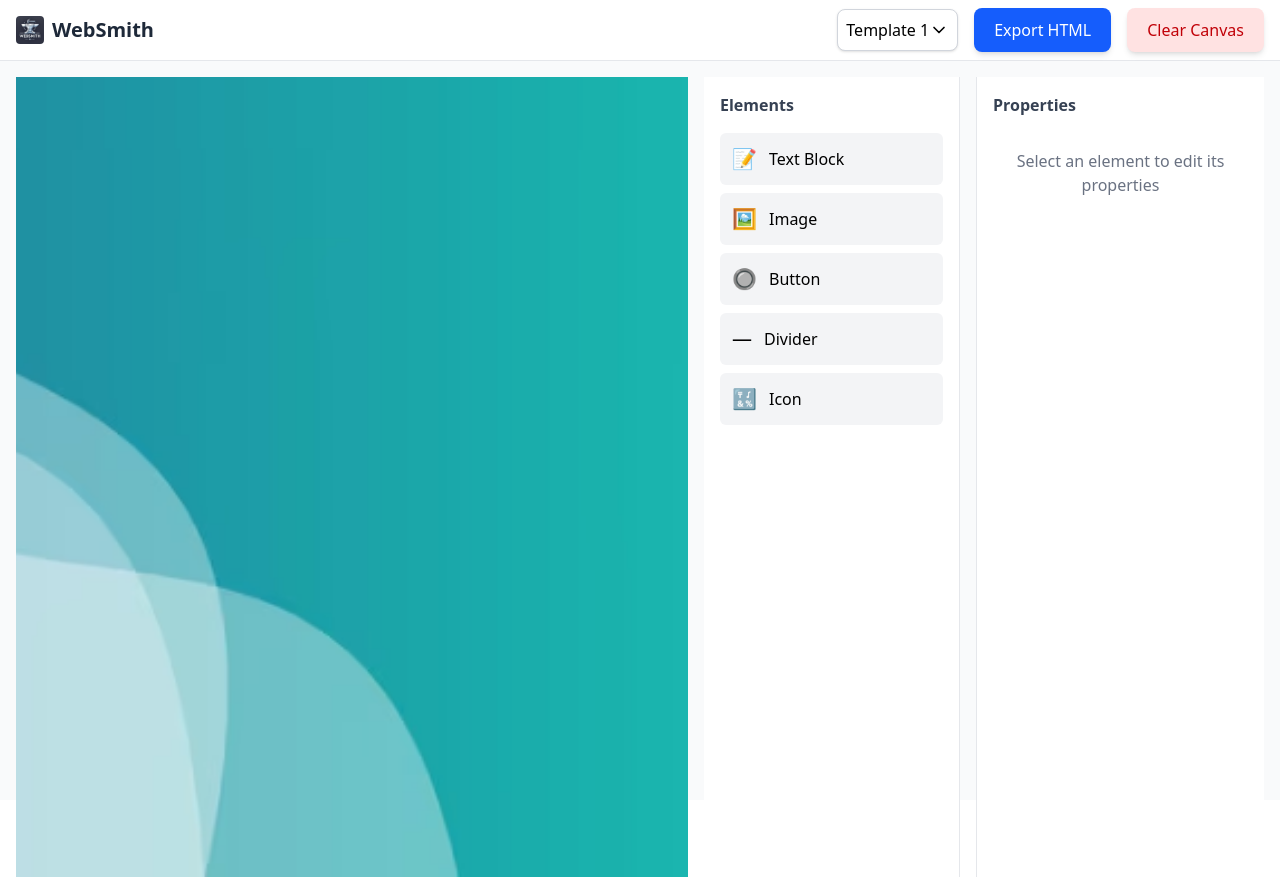
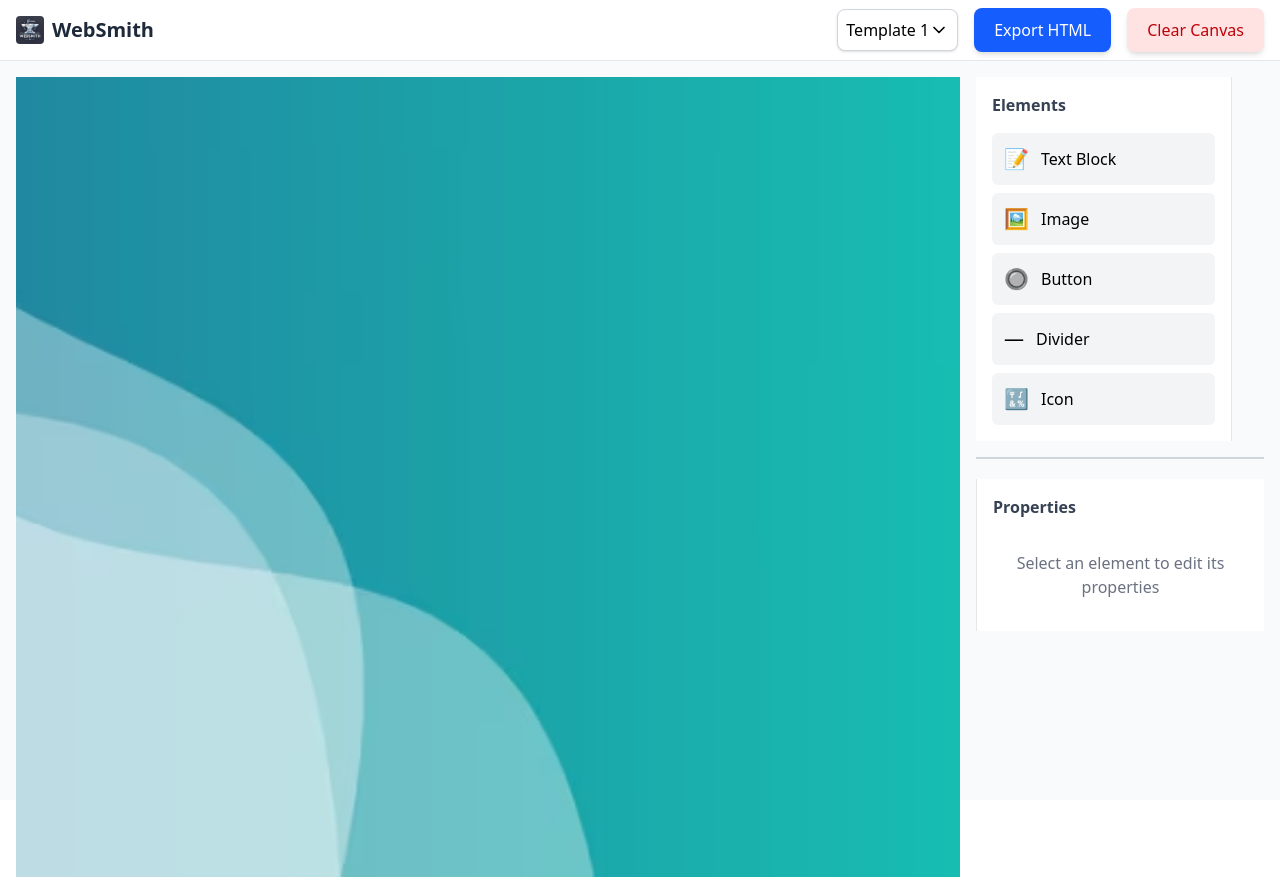
Before and after one commit to EcstaticFly/WebSmith, a React (Vite) app: page / in a window 1280 px wide. Built offline with nearby package versions, Linux system fonts and the light colour scheme.

Commit message:
Refactor Canvas component styles and structure; update Home layout for better responsiveness

```diff
--- a/index.html
+++ b/index.html
@@ -4,7 +4,7 @@
     <meta charset="UTF-8" />
     <link rel="icon" type="image/svg+xml" href="/WebSmith.webp" />
     <meta name="viewport" content="width=device-width, initial-scale=1.0" />
-    <title>Web Smith</title>
+    <title>WebSmith</title>
   </head>
   <body>
     <div id="root"></div>
--- a/src/components/Canvas.jsx
+++ b/src/components/Canvas.jsx
@@ -1,4 +1,4 @@
-import React from "react";
+import React, { useMemo } from "react";
 import { availableIcons } from "../configs";
 
 const Canvas = ({
@@ -10,6 +10,15 @@ const Canvas = ({
   selectedElement,
   setSelectedElement,
 }) => {
+
+  const canvasStyle = useMemo(() => ({
+    width: "100vw",
+    height: "100vh",
+    backgroundImage: `url(${selectedTheme})`,
+    backgroundSize: "cover",
+    backgroundPosition: "center",
+  }), [selectedTheme]);
+
   const handleCanvasClick = (e) => {
     // Check if we're clicking directly on the canvas or on its immediate child div
     // which serves as the canvas container
@@ -49,7 +58,6 @@ const Canvas = ({
       pointerEvents: "all",
     };
 
-    // Common props for all elements
     const commonProps = {
       draggable: true,
       onDragStart: (e) => handleDragStart(e, element),
@@ -82,7 +90,6 @@ const Canvas = ({
               src={element.properties.customSrc || element.properties.src}
               alt={element.properties.alt}
               width={element.properties.width}
-              height={element.properties.height}
               style={{ transform: `rotate(${element.properties.rotation}deg)` }}
               className="object-cover"
             />
@@ -105,7 +112,7 @@ const Canvas = ({
                     : "12px 24px",
                 fontFamily: element.properties.fontFamily,
                 border: "none",
-                cursor: "pointer",
+                cursor: "inherit"
               }}
               onMouseDown={(e) => e.stopPropagation()} // Stop propagation to make entire button clickable
               onClick={(e) => {
@@ -159,17 +166,13 @@ const Canvas = ({
   };
   return (
     <div
-      className="relative flex-1 bg-gray-100 overflow-hidden"
+      className="relative flex-1 bg-gray-100 overflow-hidden sm:overflow-auto"
       onDrop={handleDrop}
       onDragOver={handleDragOver}
       onClick={handleCanvasClick}
-      style={{
-        backgroundImage: `url(${selectedTheme})`,
-        backgroundSize: "cover",
-        backgroundPosition: "center",
-      }}
+      style={canvasStyle}
     >
-      <div className="relative w-full h-full min-h-screen">
+      <div className="relative w-[1200px] h-[800px] min-h-screen mx-auto">
         {canvasElements.map((element) => renderCanvasElement(element))}
       </div>
     </div>
--- a/src/configs/index.js
+++ b/src/configs/index.js
@@ -87,7 +87,7 @@ export const availableIcons = [
   { id: "arrow-left", label: "Arrow Left", symbol: "←" },
   { id: "arrow-up", label: "Arrow Up", symbol: "↑" },
   { id: "arrow-down", label: "Arrow Down", symbol: "↓" },
-  { id: "search", label: "Search", symbol: "🔍" }, // Added search icon
+  { id: "search", label: "Search", symbol: "🔍" },
   { id: "circle", label: "Circle", symbol: "⚪" },
   { id: "square", label: "Square", symbol: "■" },
   { id: "triangle", label: "Triangle", symbol: "▲" },
--- a/src/pages/Home.jsx
+++ b/src/pages/Home.jsx
@@ -139,7 +139,7 @@ const Home = () => {
   };
 
   return (
-    <div className="h-screen flex flex-col bg-gray-50">
+    <div className="h-screen w-screen flex flex-col bg-gray-50">
       <Navbar
         selectedTheme={selectedTheme}
         setSelectedTheme={setSelectedTheme}
@@ -157,7 +157,9 @@ const Home = () => {
           setSelectedElement={setSelectedElement}
           handleDragStart={handleDragStart}
         />
+        <div className="flex flex-col gap-2">
           <ElementsPanel handleDragStart={handleDragStart} />
+          <div className="bg-gray-300 h-0.5 mb-3 mt-2"></div>
           <PropertiesPanel
             selectedElement={selectedElement}
             setCanvasElements={setCanvasElements}
@@ -165,6 +167,7 @@ const Home = () => {
           />
         </div>
       </div>
+    </div>
   );
 };
 
```
Lines whose indentation alone changed are shown as unchanged.
